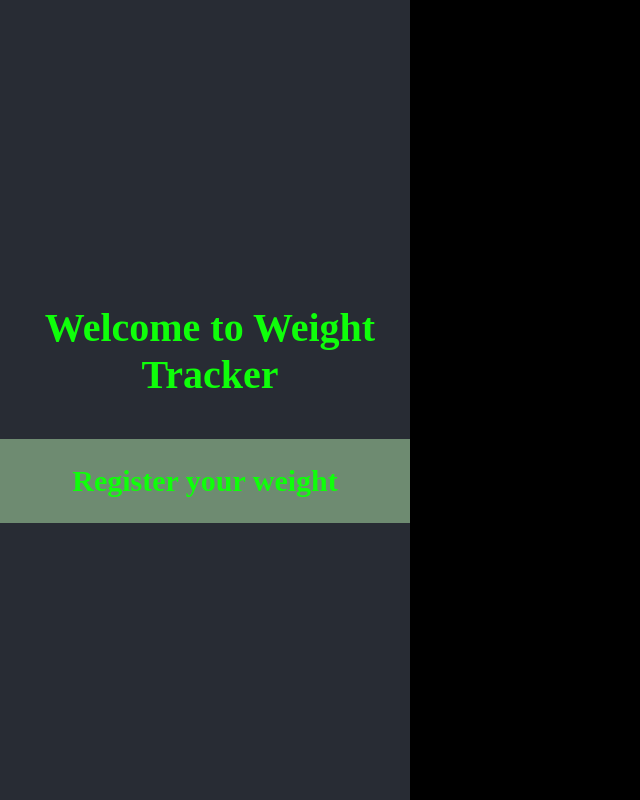
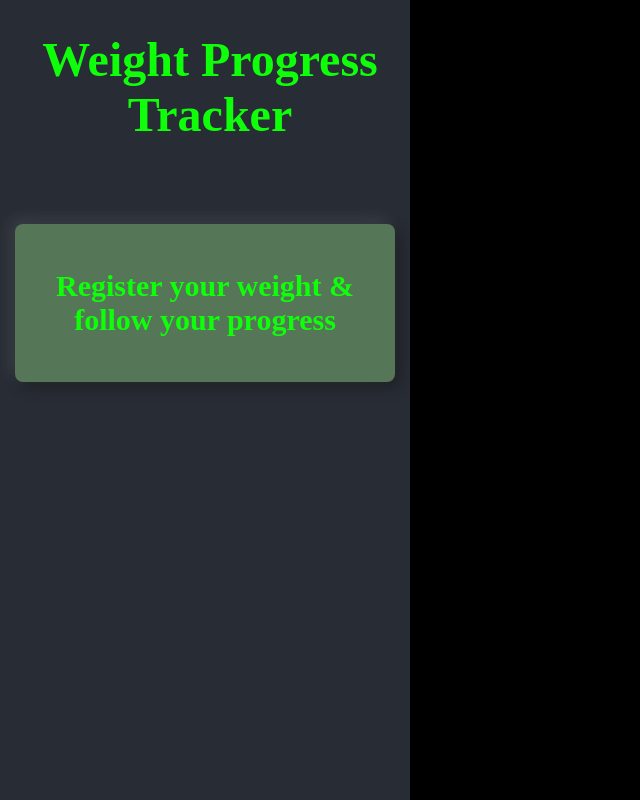
Before and after one commit to Kostas9093/android-app, a React (Vite) app: page / in a window 1280 px wide. Shown: the whole page, without its empty margins (0-640 px from the left). Built offline with nearby package versions, Linux system fonts and the light colour scheme.

Commit message:
back to welcome

```diff
--- a/src/App.css
+++ b/src/App.css
@@ -348,9 +348,9 @@ h2{
 /* Basic styling */
 .welcome {
   display: flex;
-  font-size: 20px;
+  font-size: 24px;
   flex-direction: column;
-  justify-content: center;
+  justify-content: start;
   align-items: center;
   height: 100vh;
   background-color: #282c34;
@@ -358,11 +358,15 @@ h2{
 }
 
 .start-box {
-  background-color: rgb(110, 139, 113);
-  margin-top: 15px;
-
+  background-color: rgb(85, 119, 88);
+  margin-top: 50px;
+  width:340px;
   color: rgb(39, 36, 36);
   font-size: 20px;
   text-align: center;
   cursor: pointer;
+  box-shadow: 5px 5px 15px rgba(0, 0, 0, 0.3),
+    -5px -5px 15px rgba(255, 255, 255, 0.1);
+padding: 20px;
+border-radius: 8px;
 }
--- a/src/App.jsx
+++ b/src/App.jsx
@@ -19,8 +19,9 @@ function App() {
   };
 
   const handleBackToMain = () => {
-    setShowResults(false);  // Go back to form by hiding results
-    setShowHistory(false);
+    setShowResults(false);  //  Hide results
+    setShowHistory(false);   // Hide history
+    setIsWelcome(true);     // Show welcome page
   };
 
   return (
--- a/src/components/MeasurementForm.jsx
+++ b/src/components/MeasurementForm.jsx
@@ -1,7 +1,5 @@
 import { useState, useEffect } from 'react';
 import PropTypes from 'prop-types';
-
-
 
 // Component to display progress results
 const ProgressDisplay = ({ progress, onBackToMain }) => {
@@ -43,7 +41,7 @@ ProgressDisplay.propTypes = {
 
 };
 
-const MeasurementForm = ({ onShowHistory, onBackToMain, showResults, setShowResults }) => {
+const MeasurementForm = ({ onShowHistory, onBackToMain, showResults, setShowResults,onBackToForm }) => {
   const [oldMeasurements, setOldMeasurements] = useState({
     weight: '',
     fat: '',
@@ -195,8 +193,7 @@ MeasurementForm.propTypes = {
           />
 
           <button id="compare" type="submit">Compare</button>
-
-
+          <button id="back" onClick={onBackToMain}>Back</button>
         </form>
       ) : (
         <ProgressDisplay progress={progress} onBackToMain={onBackToMain} />
--- a/src/components/WelcomePage.jsx
+++ b/src/components/WelcomePage.jsx
@@ -1,9 +1,9 @@
 const WelcomePage = ({ onStart }) => {
   return (
     <div className="welcome">
-      <h1>Welcome to Weight Tracker</h1>
+      <h1>Weight Progress Tracker</h1>
       <div className="start-box" onClick={onStart}>  {/* Step 1: Redirect to main app */}
-        <h2>Register your weight</h2>
+        <h2>Register your weight & follow your progress</h2>
       </div>
     </div>
   );
```
